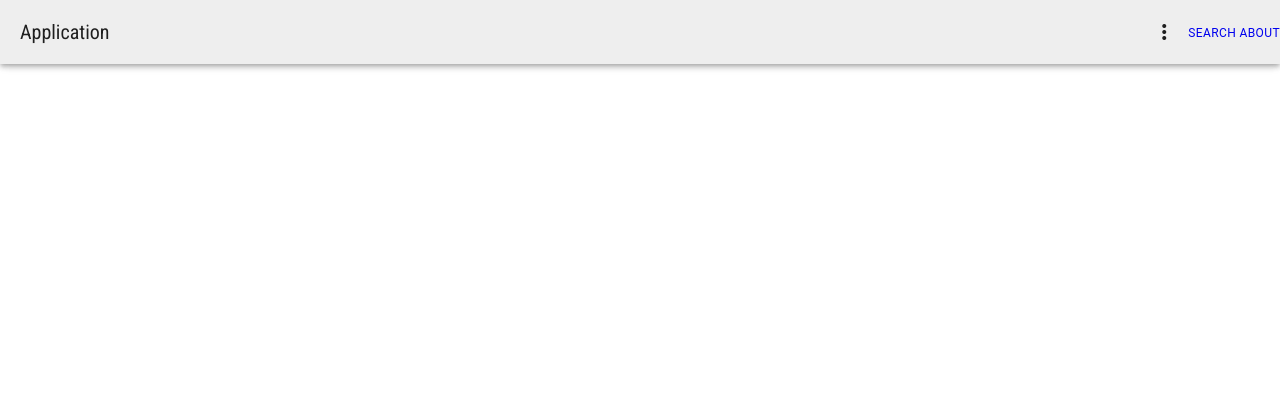
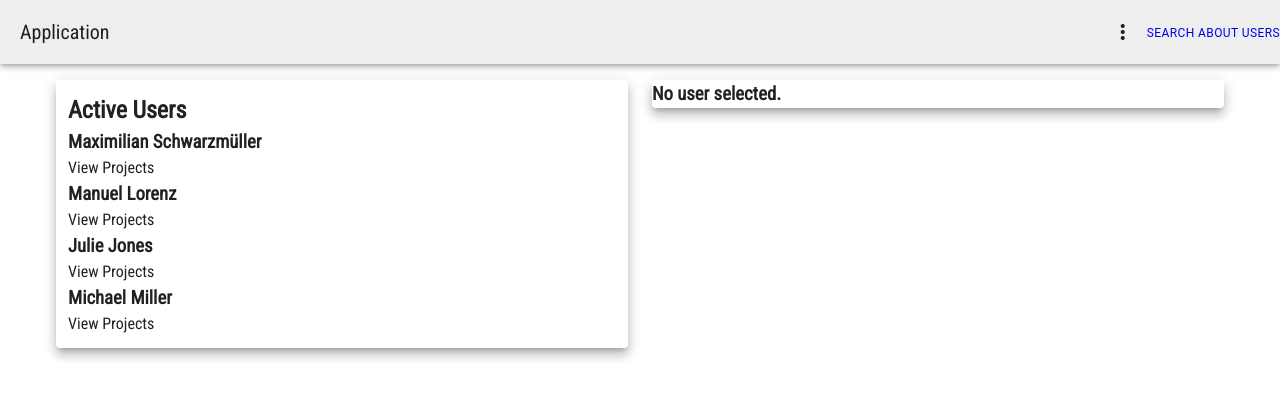
Before and after one commit to vitalii-minchuk/vue-pinia, a Vue app: page /users in a window 1280 px wide. Shown: the top 398 px of the page. Built offline with nearby package versions, Linux system fonts and the light colour scheme; what vue3-apexcharts would draw is missing.

Commit message:
users & ptojects

```diff
--- a/src/components/TheNavbar.vue
+++ b/src/components/TheNavbar.vue
@@ -16,6 +16,12 @@
       >
         about
       </RouterLink>
+      <RouterLink
+        to="/users"
+        class="text-uppercase text-decoration-none text-caption"
+      >
+        users
+      </RouterLink>
     </nav>
   </v-toolbar>
 </template>
--- a/src/components/TneTest.vue
+++ b/src/components/TneTest.vue
@@ -1,26 +1,22 @@
 <template>
   <v-card>
     <h3>vue-use</h3>
+    <input type="text" ref="nameInput" />
+    <v-btn @click="setName">+</v-btn>
   </v-card>
 </template>
 
 <script setup lang="ts">
-import { computed, ref } from 'vue';
+import { ref, watch } from 'vue';
 
-const expanded = ref(true);
-const expandedIcon = computed(() =>
-  expanded.value ? 'mdi-chevron-left' : 'mdi-chevron-right'
-);
-const items = computed(() => [
-  {
-    text: 'Boards',
-    icon: 'mdi-plus',
-    selected: true,
-    data: {
-      path: '/',
-    },
-  },
-]);
+const name = ref('');
+const nameInput = ref<HTMLInputElement | null>(null);
+function setName() {
+  name.value = nameInput.value?.value || '';
+}
+watch(name, function (newVal, oldVal) {
+  console.log('first1', newVal, oldVal);
+});
 </script>
 
 <style scoped></style>
--- /dev/null
+++ b/src/components/users/projects/ProjectItem.vue
@@ -0,0 +1,11 @@
+<template>
+  <li>
+    <h3>{{ props.title }}</h3>
+  </li>
+</template>
+
+<script setup lang="ts">
+const props = defineProps<{
+  title: string;
+}>();
+</script>
--- /dev/null
+++ b/src/components/users/projects/ProjectsList.vue
@@ -0,0 +1,69 @@
+<template>
+  <div v-if="!!props.user">
+    <h2>{{ user?.fullName }}: Projects</h2>
+    <!-- <base-search
+      v-if="hasProjects"
+      @search="updateSearch"
+      :search-term="enteredSearchTerm"
+    ></base-search> -->
+    <ul v-if="hasProjects">
+      <ProjectItem
+        v-for="prj in user?.projects"
+        :key="prj.id"
+        :title="prj.title"
+      />
+    </ul>
+    <h3 v-else>No projects found.</h3>
+  </div>
+  <div v-else>
+    <h3>No user selected.</h3>
+  </div>
+</template>
+
+<script setup lang="ts">
+import type { User } from '@/types';
+import { computed } from 'vue';
+import ProjectItem from '@/components/users/projects/ProjectItem.vue';
+
+const props = defineProps<{
+  user: User | null;
+}>();
+const hasProjects = computed<boolean>(() => !!props.user?.projects?.length);
+//   data() {
+//     return {
+//       enteredSearchTerm: '',
+//       activeSearchTerm: '',
+//     };
+//   },
+//   computed: {
+//     hasProjects() {
+//       return this.user.projects && this.availableProjects.length > 0;
+//     },
+//     availableProjects() {
+//       if (this.activeSearchTerm) {
+//         return this.user.projects.filter((prj) =>
+//           prj.title.includes(this.activeSearchTerm)
+//         );
+//       }
+//       return this.user.projects;
+//     },
+//   },
+//   methods: {
+//     updateSearch(val) {
+//       this.enteredSearchTerm = val;
+//     },
+//   },
+//   watch: {
+//     enteredSearchTerm(val) {
+//       setTimeout(() => {
+//         if (val === this.enteredSearchTerm) {
+//           this.activeSearchTerm = val;
+//         }
+//       }, 300);
+//     },
+//     user() {
+//       this.enteredSearchTerm = '';
+//     },
+//   },
+// };
+</script>
--- /dev/null
+++ b/src/components/users/users/UserItem.vue
@@ -0,0 +1,16 @@
+<template>
+  <li>
+    <h3>{{ props.userName }}</h3>
+    <button @click="emit('choose-project')">View Projects</button>
+  </li>
+</template>
+
+<script setup lang="ts">
+const props = defineProps<{
+  id: string;
+  userName: string;
+}>();
+const emit = defineEmits<{
+  (e: 'choose-project'): void;
+}>();
+</script>
--- /dev/null
+++ b/src/components/users/users/UserList.vue
@@ -0,0 +1,100 @@
+<template>
+  <v-col>
+    <h2>Active Users</h2>
+    <!-- <base-search
+      @search="updateSearch"
+      :search-term="enteredSearchTerm"
+    ></base-search>
+    <div>
+      <button @click="sort('asc')" :class="{ selected: sorting === 'asc' }">
+        Sort Ascending
+      </button>
+      <button @click="sort('desc')" :class="{ selected: sorting === 'desc' }">
+        Sort Descending
+      </button>
+    </div> -->
+    <ul>
+      <UserItem
+        v-for="user in props.users"
+        :key="user.id"
+        :userName="user.fullName"
+        :id="user.id"
+        @choose-project="emit('list-projects', user.id)"
+      />
+    </ul>
+  </v-col>
+</template>
+
+<script setup lang="ts">
+import type { User } from '@/types';
+import UserItem from '@/components/users/users/UserItem.vue';
+
+const props = defineProps<{
+  users: User[];
+}>();
+const emit = defineEmits<{
+  (e: 'list-projects', uid: string): void;
+}>();
+//   data() {
+//     return {
+//       enteredSearchTerm: '',
+//       activeSearchTerm: '',
+//       sorting: null,
+//     };
+//   },
+//   computed: {
+//     availableUsers() {
+//       let users = [];
+//       if (this.activeSearchTerm) {
+//         users = this.users.filter((usr) =>
+//           usr.fullName.includes(this.activeSearchTerm)
+//         );
+//       } else if (this.users) {
+//         users = this.users;
+//       }
+//       return users;
+//     },
+//     displayedUsers() {
+//       if (!this.sorting) {
+//         return this.availableUsers;
+//       }
+//       return this.availableUsers.slice().sort((u1, u2) => {
+//         if (this.sorting === 'asc' && u1.fullName > u2.fullName) {
+//           return 1;
+//         } else if (this.sorting === 'asc') {
+//           return -1;
+//         } else if (this.sorting === 'desc' && u1.fullName > u2.fullName) {
+//           return -1;
+//         } else {
+//           return 1;
+//         }
+//       });
+//     },
+//   },
+//   methods: {
+//     updateSearch(val) {
+//       this.enteredSearchTerm = val;
+//     },
+//     sort(mode) {
+//       this.sorting = mode;
+//     },
+//   },
+//   watch: {
+//     enteredSearchTerm(val) {
+//       setTimeout(() => {
+//         if (val === this.enteredSearchTerm) {
+//           this.activeSearchTerm = val;
+//         }
+//       }, 300);
+//     },
+//   },
+// };
+</script>
+
+<style scoped>
+ul {
+  list-style: none;
+  margin: 0;
+  padding: 0;
+}
+</style>
--- /dev/null
+++ b/src/dummy-data.ts
@@ -0,0 +1,33 @@
+export default [
+  {
+    id: 'max',
+    fullName: 'Maximilian Schwarzmüller',
+    projects: [
+      { id: 'max_p1', title: 'Record the Vue course' },
+      { id: 'max_p2', title: 'Create more courses' },
+      { id: 'max_p3', title: 'Keep content updated' },
+    ],
+  },
+  {
+    id: 'manu',
+    fullName: 'Manuel Lorenz',
+    projects: [
+      { id: 'manu_p1', title: 'Create more courses' },
+      { id: 'manu_p2', title: 'Dive into data science topics' },
+      { id: 'manu_p3', title: 'Various things' },
+    ],
+  },
+  {
+    id: 'julie',
+    fullName: 'Julie Jones',
+    projects: [
+      { id: 'julie_p1', title: 'Create agenda for next months' },
+      { id: 'julie_p2', title: 'Explore new topics' },
+    ],
+  },
+  {
+    id: 'michael',
+    fullName: 'Michael Miller',
+    projects: [],
+  },
+];
--- a/src/router/index.ts
+++ b/src/router/index.ts
@@ -15,6 +15,11 @@ const router = createRouter({
       component: () => import('@/views/AboutView.vue'),
     },
     {
+      path: '/users',
+      name: 'users',
+      component: () => import('@/views/UsersView.vue'),
+    },
+    {
       path: '/search',
       name: 'search',
       component: () => import('@/views/SearchView.vue'),
--- /dev/null
+++ b/src/views/UsersView.vue
@@ -0,0 +1,36 @@
+<template>
+  <v-container>
+    <v-row>
+      <v-col cols="12" sm="6">
+        <v-card elevation="8">
+          <UserList :users="USER_DATA" @list-projects="selectUser" />
+        </v-card>
+      </v-col>
+      <v-col cols="12" sm="6">
+        <v-card elevation="8">
+          <ProjectsList :user="selectedUser" />
+        </v-card>
+      </v-col>
+    </v-row>
+  </v-container>
+  <!-- <main>
+    <user-list :users="activeUsers" @list-projects="selectUser"></user-list>
+    <projects-list :user="selectedUser"></projects-list>
+  </main> -->
+</template>
+
+<script setup lang="ts">
+import ProjectsList from '@/components/users/projects/ProjectsList.vue';
+import UserList from '@/components/users/users/UserList.vue';
+import USER_DATA from '@/dummy-data';
+import type { User } from '@/types';
+import { ref } from 'vue';
+// import ProjectsList from './components/projects/ProjectsList.vue';
+
+const selectedUser = ref<User | null>(null);
+const activeUsers = ref(USER_DATA);
+
+function selectUser(uid: string) {
+  selectedUser.value = activeUsers.value.find((usr) => usr.id === uid) || null;
+}
+</script>
```
Also changed, not shown: src/components/users/UI/BaseSearch.vue (added, +33 -0 lines), src/types/index.ts (+11 -0 lines).
